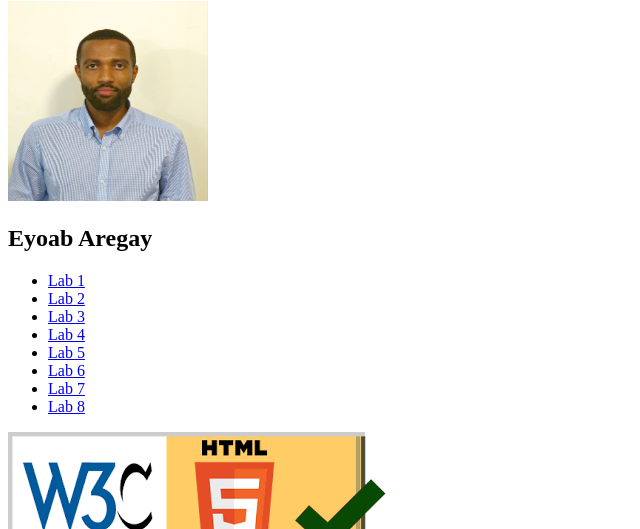
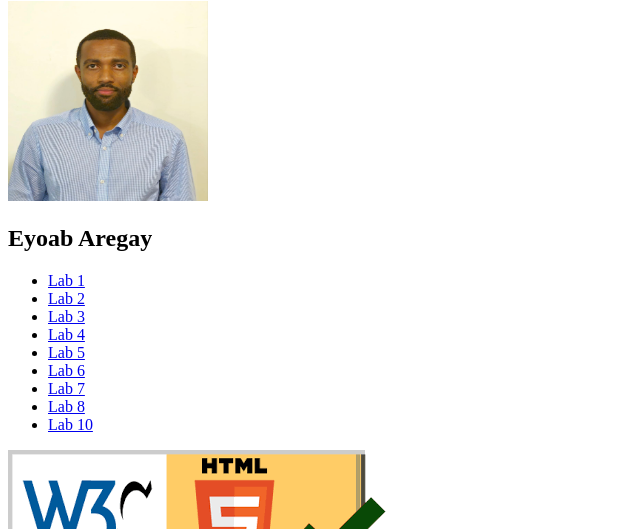
Before and after one commit to Eyu-Tes/waplabs, a plain HTML site: page index.html in a window 1280 px wide. Shown: the part 79-608 px from the top of the page, without its empty margins (0-640 px from the left). Drawn offline with Linux system fonts and the light colour scheme.

Commit message:
Add files via upload

```diff
--- a/index.html
+++ b/index.html
@@ -18,6 +18,7 @@
         <li><a href="lab6/">Lab 6</a></li>
         <li><a href="lab7/">Lab 7</a></li>
         <li><a href="lab8/">Lab 8</a></li>
+        <li><a href="./Lab 10.pdf">Lab 10</a></li>
     </ul>
     <a href="https://validator.w3.org/nu/?doc=https%3A%2F%2Feyu-tes.github.io%2Fwaplabs%2F">
         <img src="./htmlchecker.png" alt="html checker">
```
Also changed, not shown: 1 other file.
